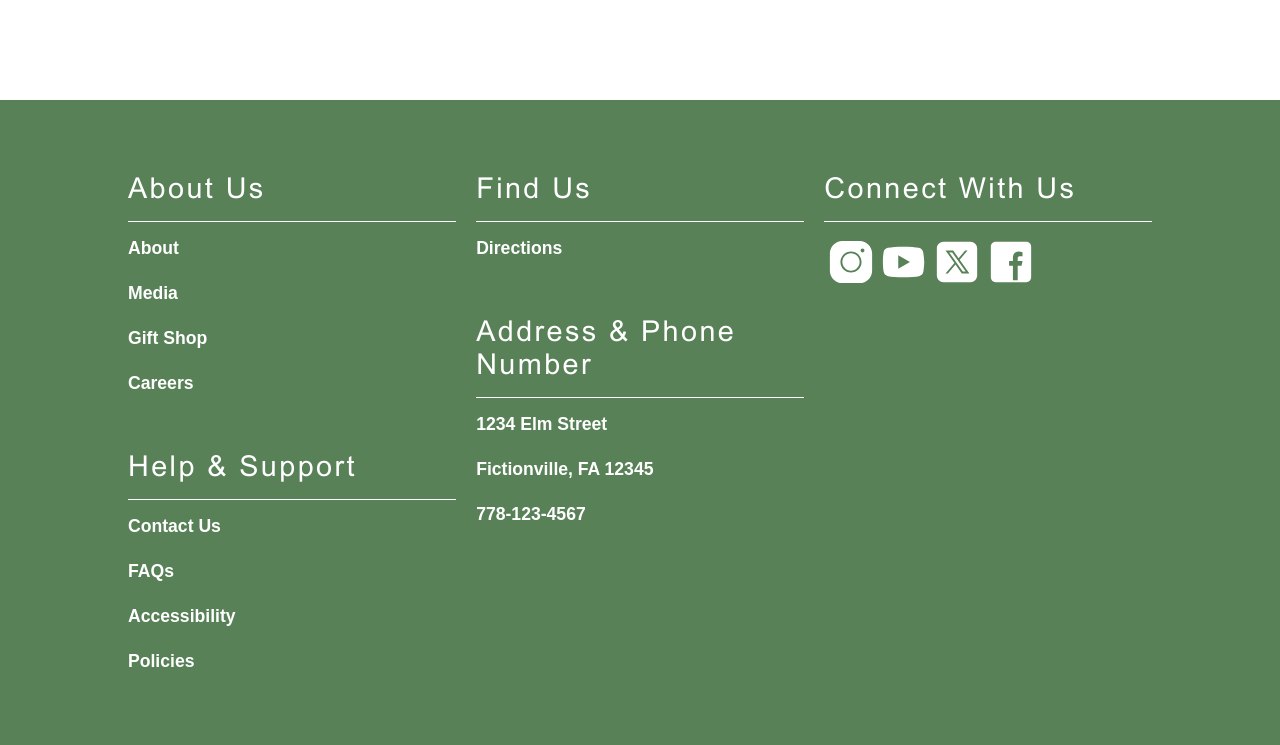
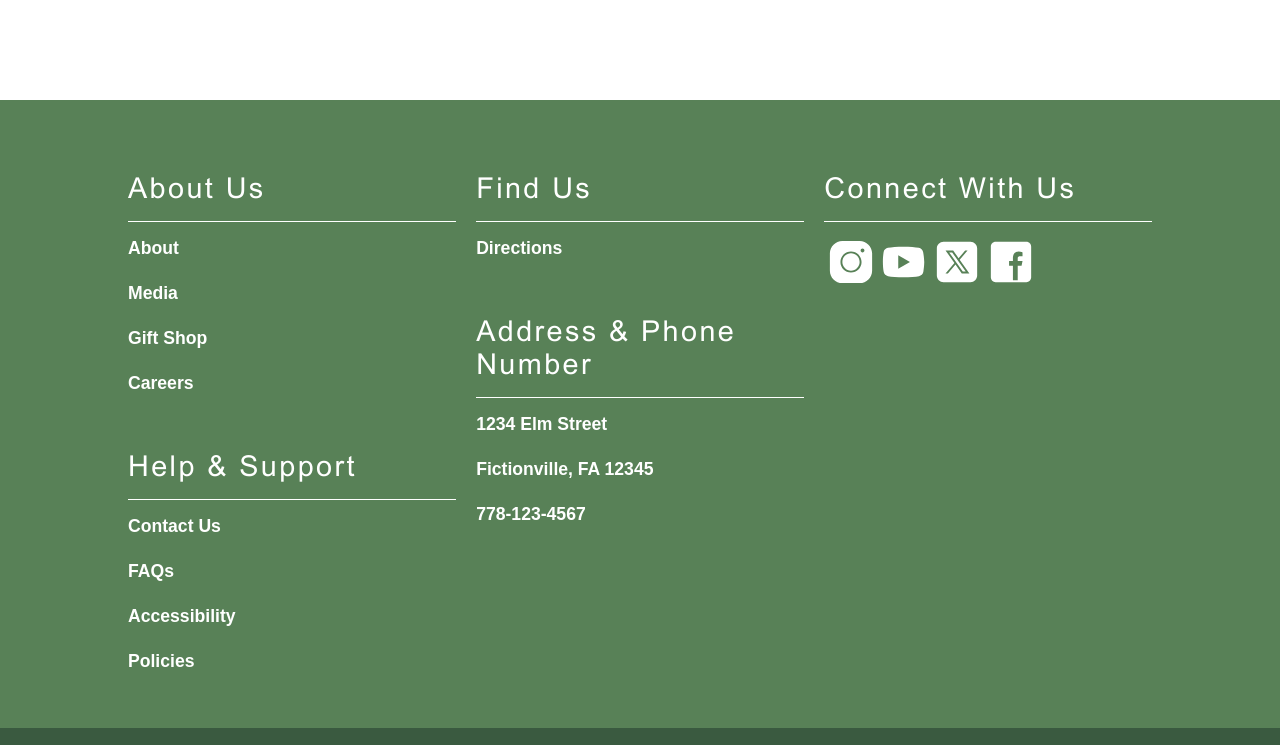
Before and after one commit to sjanr/continental-zoo, a React (Create React App) app: page / in a window 1280 px wide. Shown: the part 4901-5646 px from the top of the page. Built offline with nearby package versions, Linux system fonts and the light colour scheme.

Commit message:
Removed footer padding-bottom

```diff
--- a/src/components/Footer/Footer.scss
+++ b/src/components/Footer/Footer.scss
@@ -16,7 +16,7 @@ body {
   align-items: center;
   background-color: $primary-fern;
   padding-top: 4.5rem;
-  padding-bottom: 2rem;
+  // padding-bottom: 0rem;
 }
 .footer {
   // bordered
```
